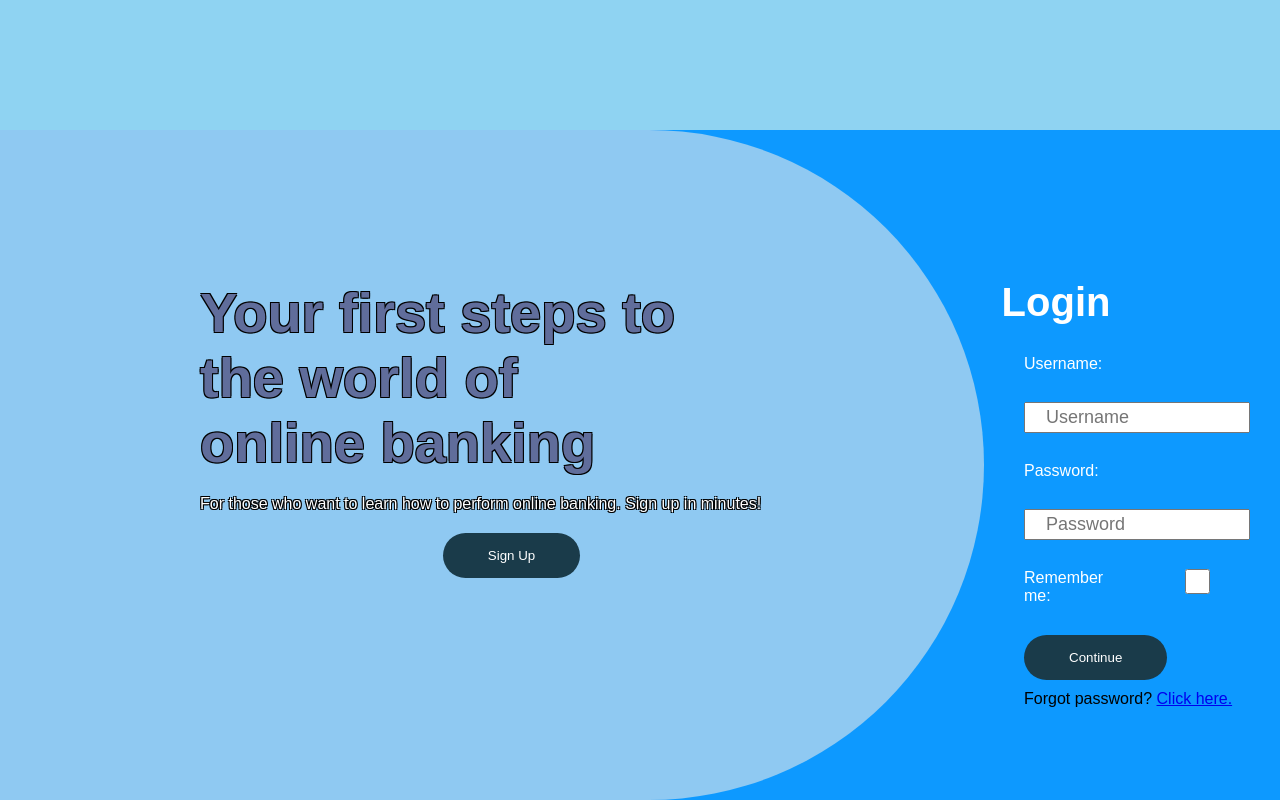
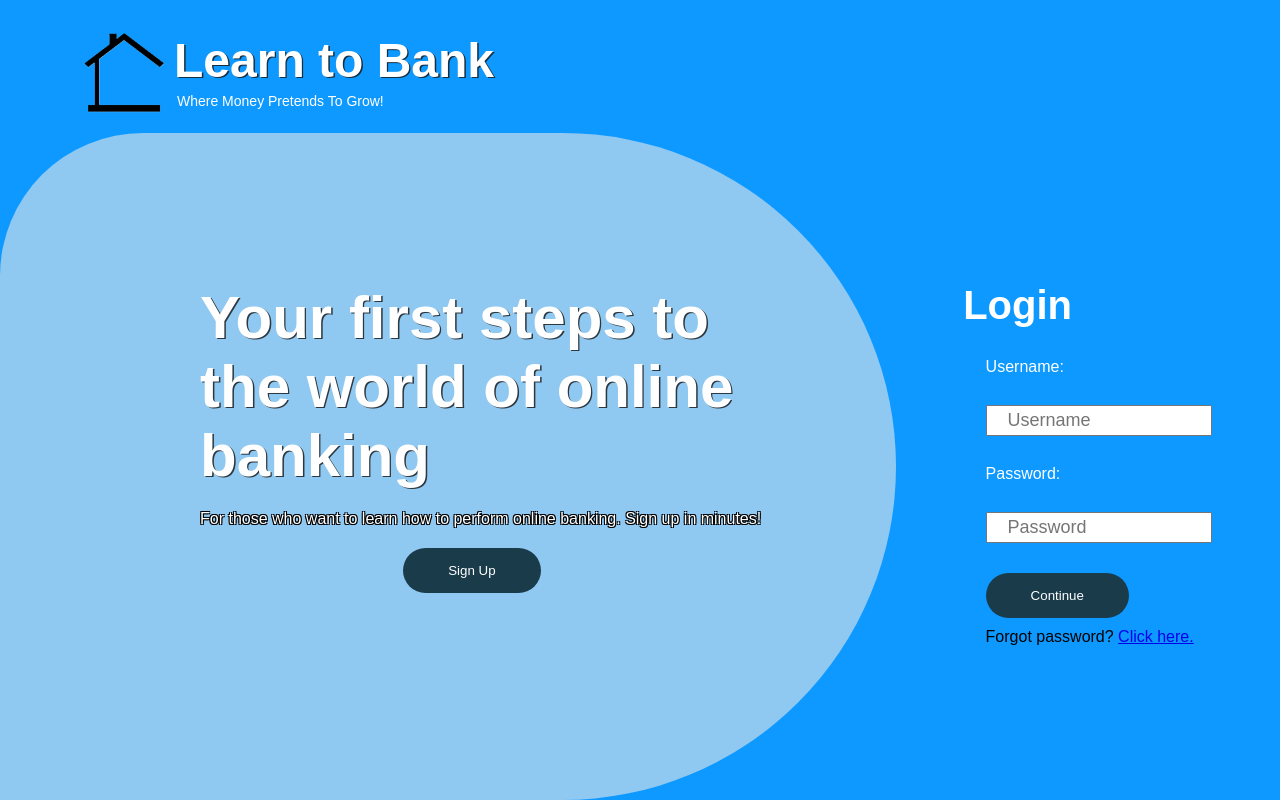
Before and after one commit to SahilUnimelb/FinTech-FLAMES, a React (Create React App) app in the folder FrontEnd/: page / in a window 1280 px wide. Built offline with nearby package versions, Linux system fonts and the light colour scheme.

Commit message:
Fixed Homepage

```diff
--- a/FrontEnd/src/Components/Homepage.css
+++ b/FrontEnd/src/Components/Homepage.css
@@ -1,3 +1,4 @@
+
 .homepage {
     background: #0D99FF;
     height: 100vh;
@@ -10,12 +11,37 @@
 }
 
 .homepage-header {
-    position: sticky;
-    width: 100vw;
-    height: 60px;
-    background: #8fd3f2;
-    padding: 40px;
-    align-items: center;
+    background-color: #0D99FF;
+    display: flex;
+    color: white;
+    padding: 20px;
+    text-align: center;
+    margin: 1% 0 0 5%;
+    gap: 10px;
+}
+
+.homepage-header img {
+    width: 80px;
+    height: 80px;
+}
+
+.homepage-bank-title {
+    color: white;
+    text-shadow: 1.4px 1.4px 0px rgba(23, 23, 23, 0.82);
+    font-size: 48px;
+    font-weight:900;
+    font-family: 'Century Gothic', Arial, 'Arial Unicode MS', Helvetica, Sans-Serif;
+}
+
+.homepage-bank-slogan {
+    color:white;
+    font-size: 14px;
+    position: absolute;
+    margin-top: 60px;
+    margin-left: 93px;
+    transform: rotate(0deg);
+    z-index: 99;
+    white-space: nowrap;
 }
 
 .bottom-container {
@@ -39,9 +65,9 @@
 }
 
 .homepage-content {
-    width: 80%;
+    width: 70%;
     height: 100%;
-    border-radius: 0 350px 350px 0;
+    border-radius: 150px 350px 350px 0;
     background: #8fc9f2;
     background-size: cover;
     background-position: center;
@@ -54,11 +80,22 @@
     text-shadow: -1px -1px 0 black, 1px -1px 0 black, -1px  1px 0 black, 1px  1px 0 black;
 }
 
+/* .homepage-content h1 {
+    color: white;
+    text-shadow: 1.4px 1.4px 0px rgba(23, 23, 23, 0.82);
+    font-size: 48px;
+    font-weight: 900;
+    margin-bottom: 20px;
+    font-family: 'Century Gothic', Arial, 'Arial Unicode MS', Helvetica, Sans-Serif;
+}
+ */
 .homepage-content h1 {
-    width: 50%;
-    color: rgb(96, 109, 155);
+    width: 60%;
+    text-shadow: 1.4px 1.4px 0px rgba(23, 23, 23, 0.82);
+    color: white;
     margin-top: 150px;
-    font-size: 350%;
+    font-size: 60px;
+    font-family: 'Century Gothic', Arial, 'Arial Unicode MS', Helvetica, Sans-Serif;
 }
 
 .homepage-content p {
@@ -68,7 +105,7 @@
 .login {
     display: inline-block;
     padding-top: 150px;
-    padding-left: 40px;
+    padding-left: 7%;
     width: 20%;
     height: 50vh;
     background: #0D99FF;
@@ -100,6 +137,7 @@
     width: 5vw;
 }
 
+/*
 .remember-me {
     display: flex;
-}
+} */
--- a/FrontEnd/src/Components/Homepage.jsx
+++ b/FrontEnd/src/Components/Homepage.jsx
@@ -2,6 +2,7 @@ import axios from 'axios';
 import React, { useState } from 'react';
 import { Link, useNavigate } from 'react-router-dom';
 import './Homepage.css';
+import logo from '../Assets/logo.png';
 
 export default function Homepage() {
   const [formData, setFormData] = useState({
@@ -45,6 +46,9 @@ export default function Homepage() {
   return (
     <div className="homepage">
       <header className="homepage-header">
+        <img src = {logo} alt = "" />
+            <p className='homepage-bank-title'>Learn to Bank</p>
+            <p className = 'homepage-bank-slogan'>Where Money Pretends To Grow!</p>
       </header>
       <div className="bottom-container">
         <div className="homepage-content">
@@ -75,10 +79,10 @@ export default function Homepage() {
                 onChange={handleChange}
                 required
               />
-              <div className="remember-me">
+{/*               <div className="remember-me">
                 <p className="remember">Remember me:</p>
                 <input type="checkbox" id="remember" />
-              </div>
+              </div> */}
             </div>
             <button className="login-button">Continue</button>
           </form>
--- a/FrontEnd/src/Components/ViewAccounts.css
+++ b/FrontEnd/src/Components/ViewAccounts.css
@@ -127,7 +127,7 @@
 /* credit card css */
 .credit-card-container {
     perspective: 1000px;
-    margin: 5% 0 0 70%;
+    margin: 5% 0 0 55%;
     height: 180px;
 }
 
@@ -283,9 +283,9 @@
 }
 
 .transaction-table .incoming {
-    color: green; /* Color for incoming transactions */
-  }
+    color: green;
+}
 
-  .transaction-table .outgoing {
-    color: red; /* Color for outgoing transactions */
-  }
+.transaction-table .outgoing {
+    color: red;
+}
```
